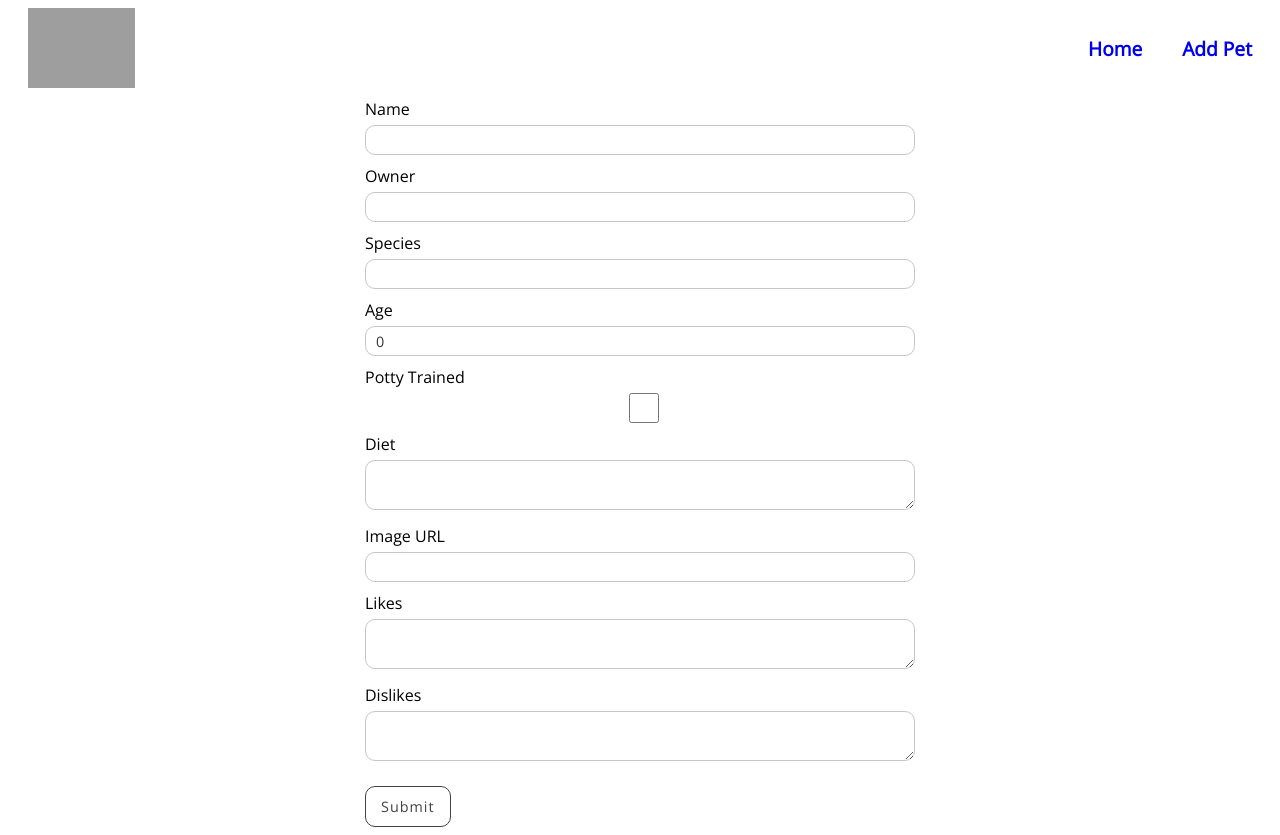
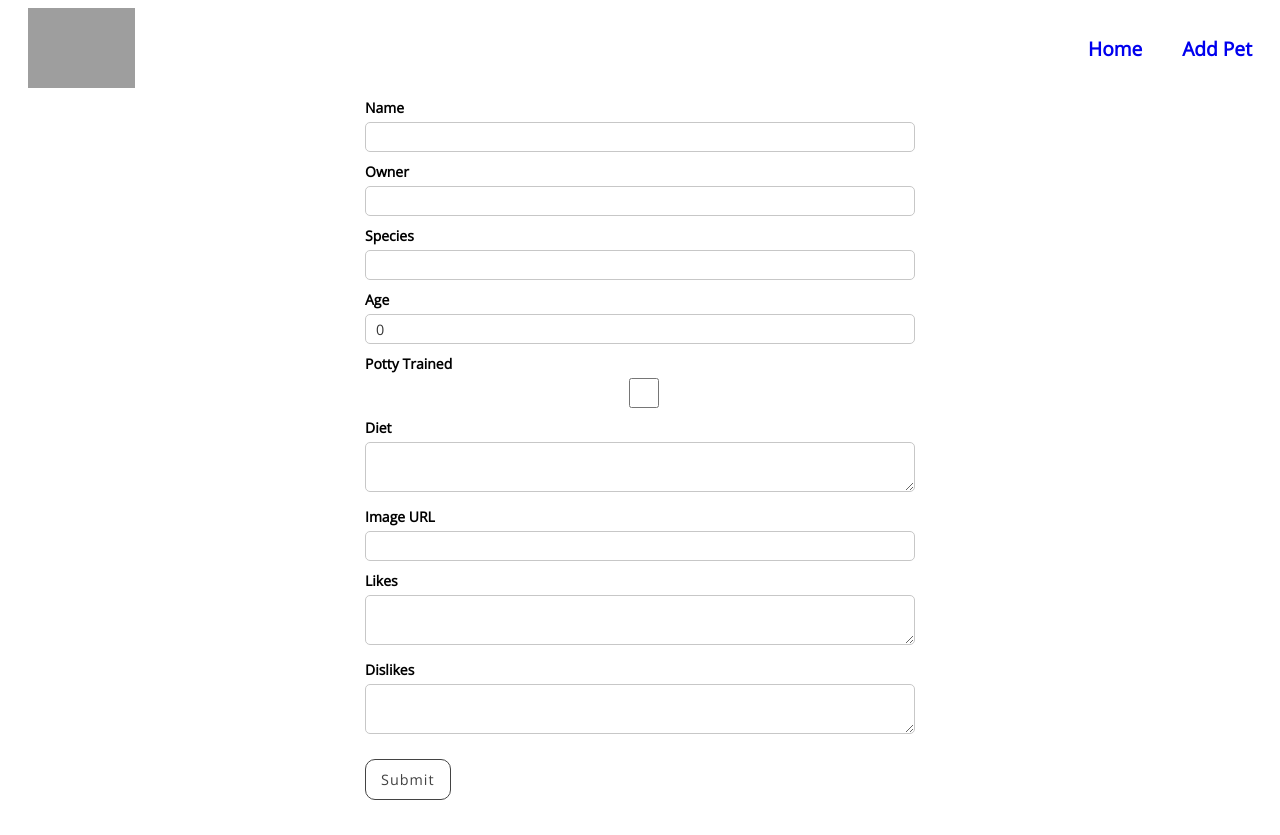
Before and after one commit to khunzinshine/Next-with-Mongodb-Mongoose, a Next.js app: page /new in a window 1280 px wide. After the commit the page ends 808 px from the top, so only its background shows below. Built offline with nearby package versions, Linux system fonts and the light colour scheme; grey boxes are pictures that could not be loaded.

Commit message:
modify form style

```diff
--- a/css/form.css
+++ b/css/form.css
@@ -16,7 +16,7 @@ textarea {
 input,
 textarea {
   border: 1px solid rgb(199, 199, 199);
-  border-radius: 10px;
+  border-radius: 5px;
   padding: 10px;
   font-size: 90%;
   width: 100%;
@@ -29,6 +29,8 @@ textarea {
 label {
   margin-top: 10px;
   margin-bottom: 5px;
+  font-size: 14px;
+  font-weight: 600;
 }
 form button {
   --accent: rgb(0, 162, 255);
--- a/css/style.css
+++ b/css/style.css
@@ -163,7 +163,7 @@ li {
 }
 
 .edit.btn {
-  --accent: green;
+  --accent: orange;
 }
 
 .delete.btn {
@@ -172,7 +172,7 @@ li {
 }
 
 .view.btn {
-  --accent: blue;
+  --accent: skyblue;
   margin-left: 10px;
 }
 
```
